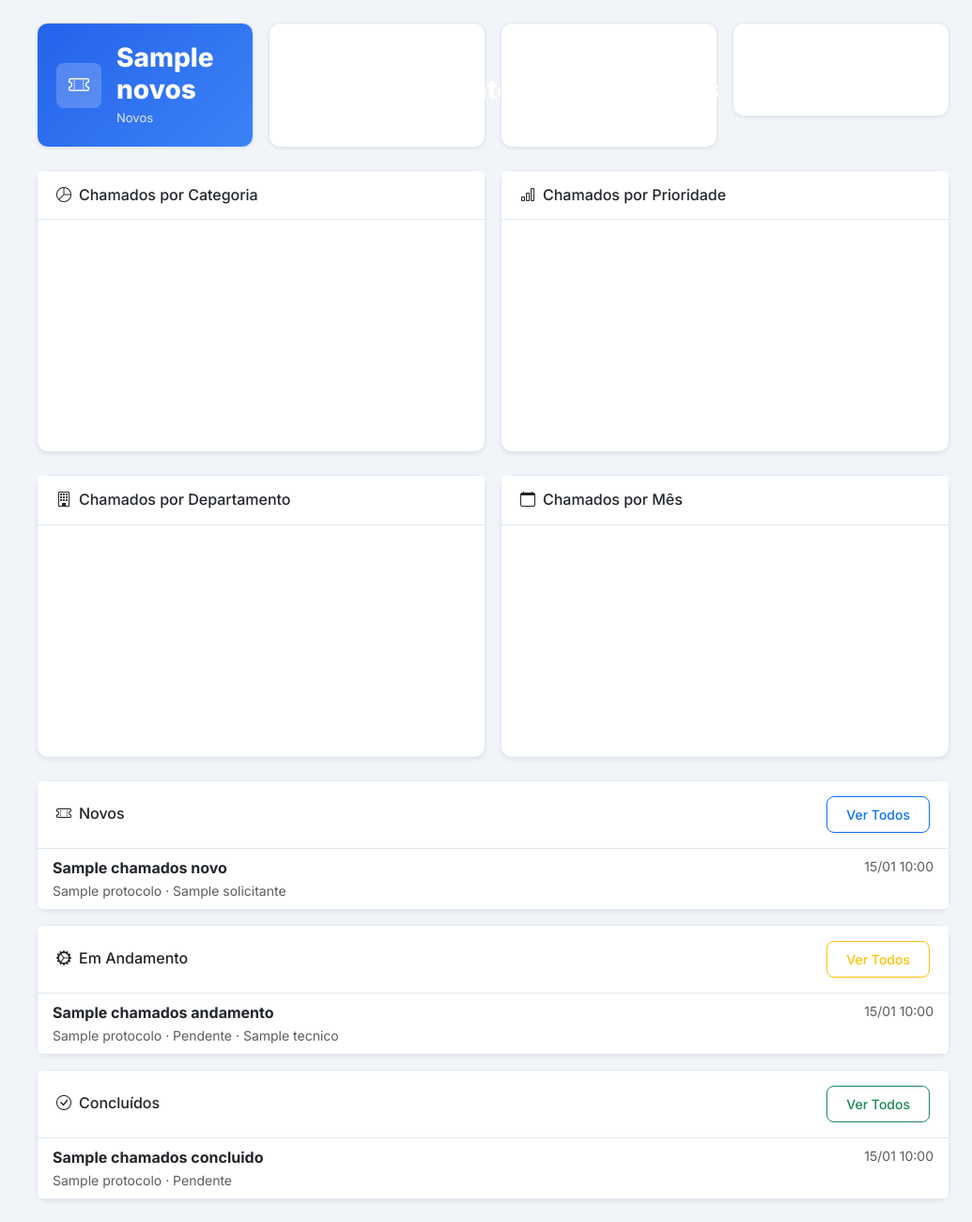
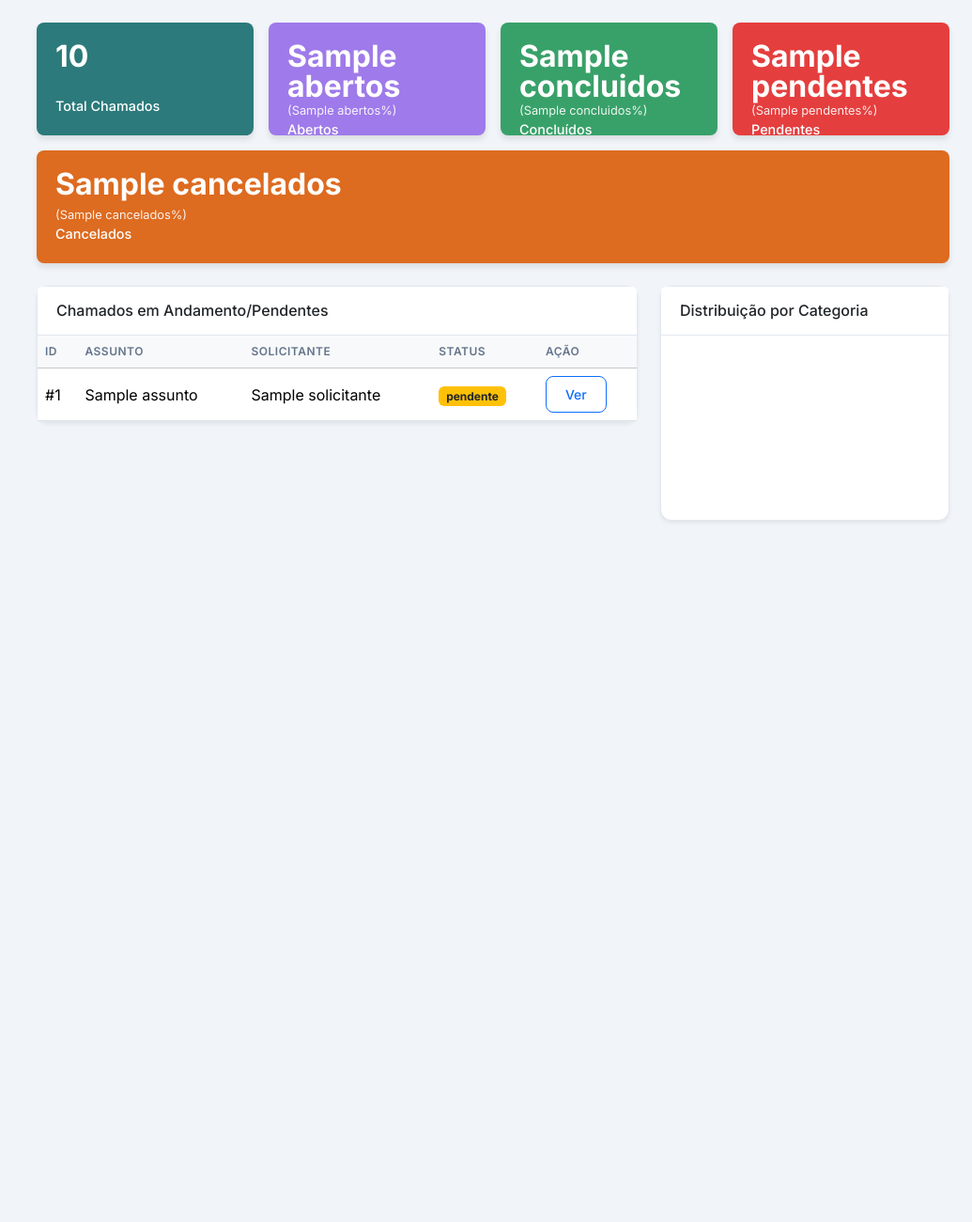
Before and after one commit to evellinsilvalanna-coder/App-Chamados, a Python web app: template templates/dashboard_tecnico.html in a window 1280 px wide. Shown: the whole page at 94% size, without its empty margins (245-1280 px from the left). After the commit the page ends 555 px from the top, so only its background shows below. Run offline with Jinja, Linux system fonts and the light colour scheme; the template is opened without the code that fills it: most values are stand-ins (such as "Sample title", 1, 10 or a date in 2020); a map, chart or similar area stays blank.

Commit message:
Dashboard: unificado para Admin/Tecnico conforme imagem (Total, Abertos, Concluidos, Pendentes, Cancelados)

```diff
--- a/templates/dashboard_tecnico.html
+++ b/templates/dashboard_tecnico.html
@@ -1,215 +1,145 @@
 {% extends "base.html" %}
 {% block title %}Dashboard Técnico{% endblock %}
-{% block page_title %}Painel de Atendimento{% endblock %}
-{% block page_subtitle %}Gerencie os chamados da fila{% endblock %}
+{% block page_title %}Painel de Controle{% endblock %}
+{% block page_subtitle %}Visão geral do sistema{% endblock %}
 
 {% block content %}
-<!-- Stats Cards -->
+<style>
+    .dash-card {
+        border-radius: 8px;
+        color: white;
+        padding: 20px;
+        height: 120px;
+        display: flex;
+        flex-direction: column;
+        justify-content: space-between;
+        box-shadow: 0 4px 6px rgba(0,0,0,0.1);
+        text-decoration: none;
+        transition: transform 0.2s;
+    }
+    .dash-card:hover {
+        transform: translateY(-5px);
+        color: white;
+    }
+    .card-val { font-size: 2rem; font-weight: bold; line-height: 1; }
+    .card-label { font-size: 0.9rem; font-weight: 500; }
+    .card-pct { font-size: 0.8rem; opacity: 0.9; }
+
+    .bg-total { background-color: #2c7a7b; } /* Teal */
+    .bg-abertos { background-color: #9f7aea; } /* Purple */
+    .bg-concluidos { background-color: #38a169; } /* Green */
+    .bg-pendentes { background-color: #e53e3e; } /* Red */
+    .bg-cancelados { background-color: #dd6b20; } /* Orange */
+</style>
+
+<!-- Top Cards (Baseados na imagem enviada) -->
 <div class="row g-3 mb-4">
-    <div class="col-6 col-md-3">
-        <div class="stat-card stat-blue">
-            <div class="stat-icon"><i class="bi bi-ticket-perforated"></i></div>
-            <div class="stat-info">
-                <span class="stat-value">{{ stats.novos }}</span>
-                <span class="stat-label">Novos</span>
+    <div class="col-12 col-md">
+        <div class="dash-card bg-total">
+            <div class="card-val">{{ stats.total }}</div>
+            <div class="card-label">Total Chamados</div>
+        </div>
+    </div>
+    <div class="col-12 col-md">
+        <div class="dash-card bg-abertos">
+            <div class="card-val">{{ stats.abertos }}</div>
+            <div>
+                <div class="card-pct">({{ stats_pct.abertos }}%)</div>
+                <div class="card-label">Abertos</div>
             </div>
         </div>
     </div>
-    <div class="col-6 col-md-3">
-        <div class="stat-card stat-warning">
-            <div class="stat-icon"><i class="bi bi-gear-wide-connected"></i></div>
-            <div class="stat-info">
-                <span class="stat-value">{{ stats.atendimento }}</span>
-                <span class="stat-label">Em Atendimento</span>
+    <div class="col-12 col-md">
+        <div class="dash-card bg-concluidos">
+            <div class="card-val">{{ stats.concluidos }}</div>
+            <div>
+                <div class="card-pct">({{ stats_pct.concluidos }}%)</div>
+                <div class="card-label">Concluídos</div>
             </div>
         </div>
     </div>
-    <div class="col-6 col-md-3">
-        <div class="stat-card stat-info">
-            <div class="stat-icon"><i class="bi bi-clock"></i></div>
-            <div class="stat-info">
-                <span class="stat-value">{{ stats.pendentes }}</span>
-                <span class="stat-label">Pendentes</span>
+    <div class="col-12 col-md">
+        <div class="dash-card bg-pendentes">
+            <div class="card-val">{{ stats.pendentes }}</div>
+            <div>
+                <div class="card-pct">({{ stats_pct.pendentes }}%)</div>
+                <div class="card-label">Pendentes</div>
             </div>
         </div>
     </div>
-    <div class="col-6 col-md-3">
-        <div class="stat-card stat-success">
-            <div class="stat-icon"><i class="bi bi-check2-all"></i></div>
-            <div class="stat-info">
-                <span class="stat-value">{{ stats.resolvidos_hoje }}</span>
-                <span class="stat-label">Resolvidos Hoje</span>
+    <div class="col-12 col-md">
+        <div class="dash-card bg-cancelados">
+            <div class="card-val">{{ stats.cancelados }}</div>
+            <div>
+                <div class="card-pct">({{ stats_pct.cancelados }}%)</div>
+                <div class="card-label">Cancelados</div>
             </div>
         </div>
     </div>
 </div>
 
-<!-- Gráficos -->
-<div class="row g-3 mb-4">
-    <div class="col-md-6">
-        <div class="card shadow-sm h-100">
+<div class="row g-4">
+    <!-- Listas de Ação -->
+    <div class="col-lg-8">
+        <div class="card shadow-sm mb-4">
             <div class="card-header bg-white">
-                <h6 class="mb-0"><i class="bi bi-pie-chart me-2"></i>Chamados por Categoria</h6>
+                <h6 class="mb-0">Chamados em Andamento/Pendentes</h6>
             </div>
-            <div class="card-body">
-                <canvas id="chartCategoria" height="200"></canvas>
+            <div class="table-responsive">
+                <table class="table table-hover align-middle mb-0">
+                    <thead class="table-light">
+                        <tr>
+                            <th>ID</th>
+                            <th>Assunto</th>
+                            <th>Solicitante</th>
+                            <th>Status</th>
+                            <th>Ação</th>
+                        </tr>
+                    </thead>
+                    <tbody>
+                        {% for c in chamados_andamento %}
+                        <tr>
+                            <td>#{{ c.id }}</td>
+                            <td>{{ c.assunto }}</td>
+                            <td>{{ c.solicitante.name }}</td>
+                            <td><span class="badge bg-{{ 'warning text-dark' if c.status == 'pendente' else 'primary' }}">{{ c.status }}</span></td>
+                            <td><a href="{{ url_for('view_chamado', id=c.id) }}" class="btn btn-sm btn-outline-primary">Ver</a></td>
+                        </tr>
+                        {% endfor %}
+                    </tbody>
+                </table>
             </div>
         </div>
     </div>
-    <div class="col-md-6">
+
+    <!-- Gráfico Lateral -->
+    <div class="col-lg-4">
         <div class="card shadow-sm h-100">
             <div class="card-header bg-white">
-                <h6 class="mb-0"><i class="bi bi-bar-chart me-2"></i>Chamados por Prioridade</h6>
+                <h6 class="mb-0">Distribuição por Categoria</h6>
             </div>
             <div class="card-body">
-                <canvas id="chartPrioridade" height="200"></canvas>
+                <canvas id="chartCategoria"></canvas>
             </div>
         </div>
     </div>
 </div>
 
-<div class="row g-3 mb-4">
-    <div class="col-md-6">
-        <div class="card shadow-sm h-100">
-            <div class="card-header bg-white">
-                <h6 class="mb-0"><i class="bi bi-building me-2"></i>Chamados por Departamento</h6>
-            </div>
-            <div class="card-body">
-                <canvas id="chartDepartamento" height="200"></canvas>
-            </div>
-        </div>
-    </div>
-    <div class="col-md-6">
-        <div class="card shadow-sm h-100">
-            <div class="card-header bg-white">
-                <h6 class="mb-0"><i class="bi bi-calendar me-2"></i>Chamados por Mês</h6>
-            </div>
-            <div class="card-body">
-                <canvas id="chartMes" height="200"></canvas>
-            </div>
-        </div>
-    </div>
-</div>
-
-<!-- Chamados Recentes -->
-<div class="card shadow-sm mb-3">
-    <div class="card-header bg-white d-flex justify-content-between align-items-center">
-        <h6 class="mb-0"><i class="bi bi-ticket-perforated me-2"></i>Novos</h6>
-        <a href="{{ url_for('list_chamados', status='novo') }}" class="btn btn-sm btn-outline-primary">Ver Todos</a>
-    </div>
-    <div class="list-group list-group-flush">
-        {% for c in chamados_novos %}
-        <a href="{{ url_for('view_chamado', id=c.id) }}" class="list-group-item list-group-item-action">
-            <div class="d-flex justify-content-between">
-                <strong>{{ c.titulo[:40] }}{% if c.titulo|length > 40 %}...{% endif %}</strong>
-                <small class="text-muted">{{ c.created_at.strftime('%d/%m %H:%M') }}</small>
-            </div>
-            <small class="text-muted">{{ c.protocolo }} · {{ c.solicitante.name }}</small>
-        </a>
-        {% else %}
-        <div class="text-center py-3 text-muted"><small>Nenhum chamado novo</small></div>
-        {% endfor %}
-    </div>
-</div>
-
-<div class="card shadow-sm mb-3">
-    <div class="card-header bg-white d-flex justify-content-between align-items-center">
-        <h6 class="mb-0"><i class="bi bi-gear-wide-connected me-2"></i>Em Andamento</h6>
-        <a href="{{ url_for('list_chamados') }}" class="btn btn-sm btn-outline-warning">Ver Todos</a>
-    </div>
-    <div class="list-group list-group-flush">
-        {% for c in chamados_andamento %}
-        <a href="{{ url_for('view_chamado', id=c.id) }}" class="list-group-item list-group-item-action">
-            <div class="d-flex justify-content-between">
-                <strong>{{ c.titulo[:40] }}{% if c.titulo|length > 40 %}...{% endif %}</strong>
-                <small class="text-muted">{{ c.created_at.strftime('%d/%m %H:%M') }}</small>
-            </div>
-            <small class="text-muted">{{ c.protocolo }} · {{ c.status.replace('_', ' ')|title }} · {{ c.tecnico.name if c.tecnico else 'Sem técnico' }}</small>
-        </a>
-        {% else %}
-        <div class="text-center py-3 text-muted"><small>Nenhum chamado em andamento</small></div>
-        {% endfor %}
-    </div>
-</div>
-
-<div class="card shadow-sm">
-    <div class="card-header bg-white d-flex justify-content-between align-items-center">
-        <h6 class="mb-0"><i class="bi bi-check-circle me-2"></i>Concluídos</h6>
-        <a href="{{ url_for('list_chamados') }}" class="btn btn-sm btn-outline-success">Ver Todos</a>
-    </div>
-    <div class="list-group list-group-flush">
-        {% for c in chamados_concluidos %}
-        <a href="{{ url_for('view_chamado', id=c.id) }}" class="list-group-item list-group-item-action">
-            <div class="d-flex justify-content-between">
-                <strong>{{ c.titulo[:40] }}{% if c.titulo|length > 40 %}...{% endif %}</strong>
-                <small class="text-muted">{{ c.resolved_at.strftime('%d/%m %H:%M') if c.resolved_at else c.updated_at.strftime('%d/%m %H:%M') }}</small>
-            </div>
-            <small class="text-muted">{{ c.protocolo }} · {{ c.status.replace('_', ' ')|title }}</small>
-        </a>
-        {% else %}
-        <div class="text-center py-3 text-muted"><small>Nenhum chamado concluído</small></div>
-        {% endfor %}
-    </div>
-</div>
 {% endblock %}
 
 {% block extra_js %}
-<script src="https://cdn.jsdelivr.net/npm/chart.js@4.4.1/dist/chart.umd.min.js"></script>
+<script src="https://cdn.jsdelivr.net/npm/chart.js"></script>
 <script>
-const chartColors = ['#4e73df', '#1cc88a', '#f6c23e', '#e74a3b', '#858796', '#36b9cc', '#5a5c69'];
-
 new Chart(document.getElementById('chartCategoria'), {
     type: 'doughnut',
     data: {
         labels: [{% for c in chamados_por_categoria %}'{{ c[0] }}',{% endfor %}],
         datasets: [{
             data: [{% for c in chamados_por_categoria %}{{ c[1] }},{% endfor %}],
-            backgroundColor: chartColors
+            backgroundColor: ['#4e73df', '#1cc88a', '#36b9cc', '#f6c23e', '#e74a3b']
         }]
     },
-    options: { responsive: true, plugins: { legend: { position: 'bottom' } } }
-});
-
-new Chart(document.getElementById('chartPrioridade'), {
-    type: 'bar',
-    data: {
-        labels: [{% for p in chamados_por_prioridade %}'{{ p[0]|capitalize }}',{% endfor %}],
-        datasets: [{
-            label: 'Chamados',
-            data: [{% for p in chamados_por_prioridade %}{{ p[1] }},{% endfor %}],
-            backgroundColor: ['#1cc88a', '#f6c23e', '#e74a3b', '#e74a3b']
-        }]
-    },
-    options: { responsive: true, scales: { y: { beginAtZero: true } } }
-});
-
-new Chart(document.getElementById('chartDepartamento'), {
-    type: 'bar',
-    data: {
-        labels: [{% for d in chamados_por_departamento %}'{{ d[0] }}',{% endfor %}],
-        datasets: [{
-            label: 'Chamados',
-            data: [{% for d in chamados_por_departamento %}{{ d[1] }},{% endfor %}],
-            backgroundColor: '#36b9cc'
-        }]
-    },
-    options: { responsive: true, scales: { y: { beginAtZero: true } } }
-});
-
-new Chart(document.getElementById('chartMes'), {
-    type: 'line',
-    data: {
-        labels: [{% for m in chamados_por_mes %}'{{ m[0] }}',{% endfor %}],
-        datasets: [{
-            label: 'Chamados',
-            data: [{% for m in chamados_por_mes %}{{ m[1] }},{% endfor %}],
-            borderColor: '#4e73df',
-            backgroundColor: 'rgba(78,115,223,0.1)',
-            fill: true,
-            tension: 0.3
-        }]
-    },
-    options: { responsive: true, scales: { y: { beginAtZero: true } } }
+    options: { responsive: true, maintainAspectRatio: false }
 });
 </script>
 {% endblock %}
```
